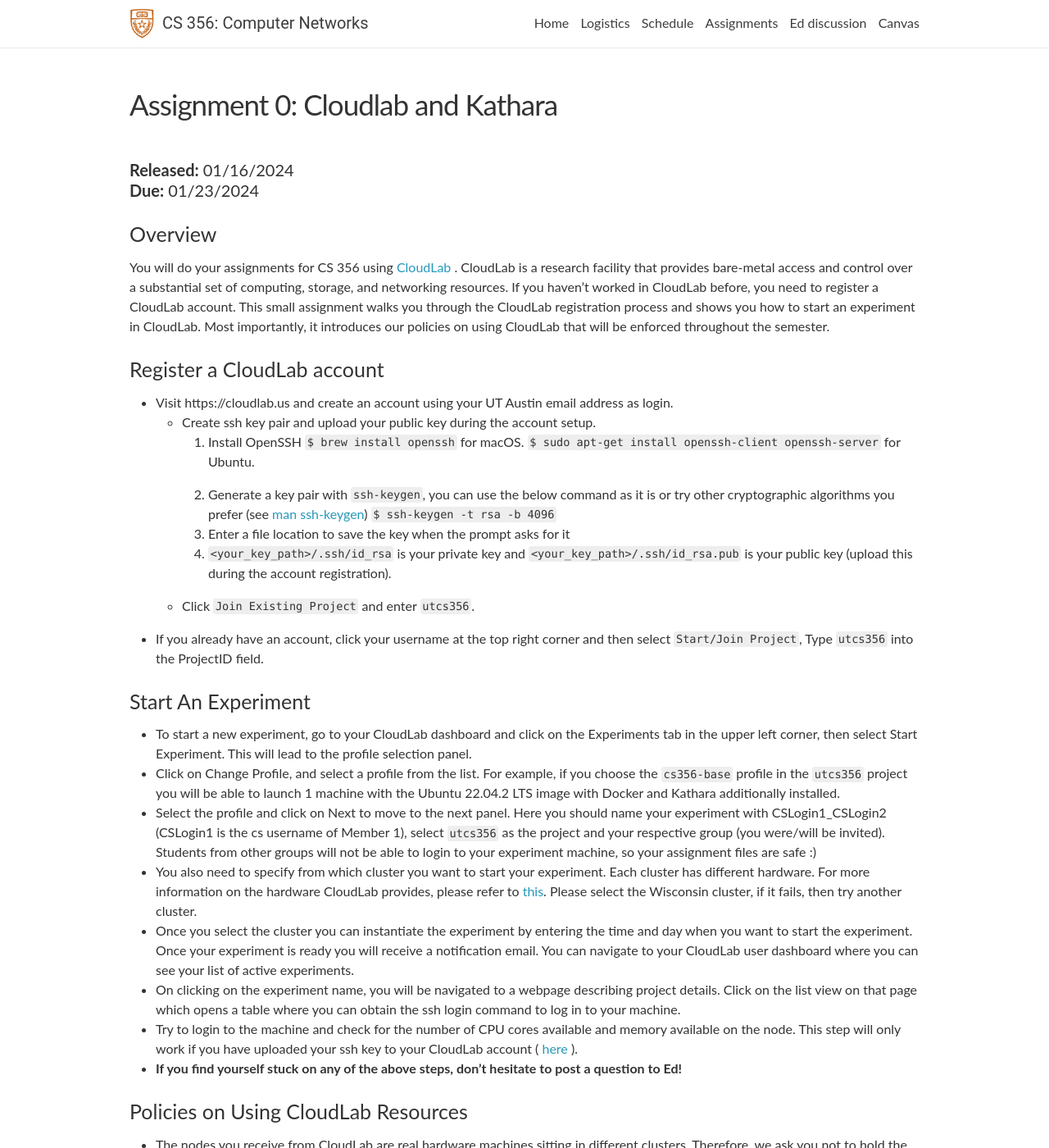
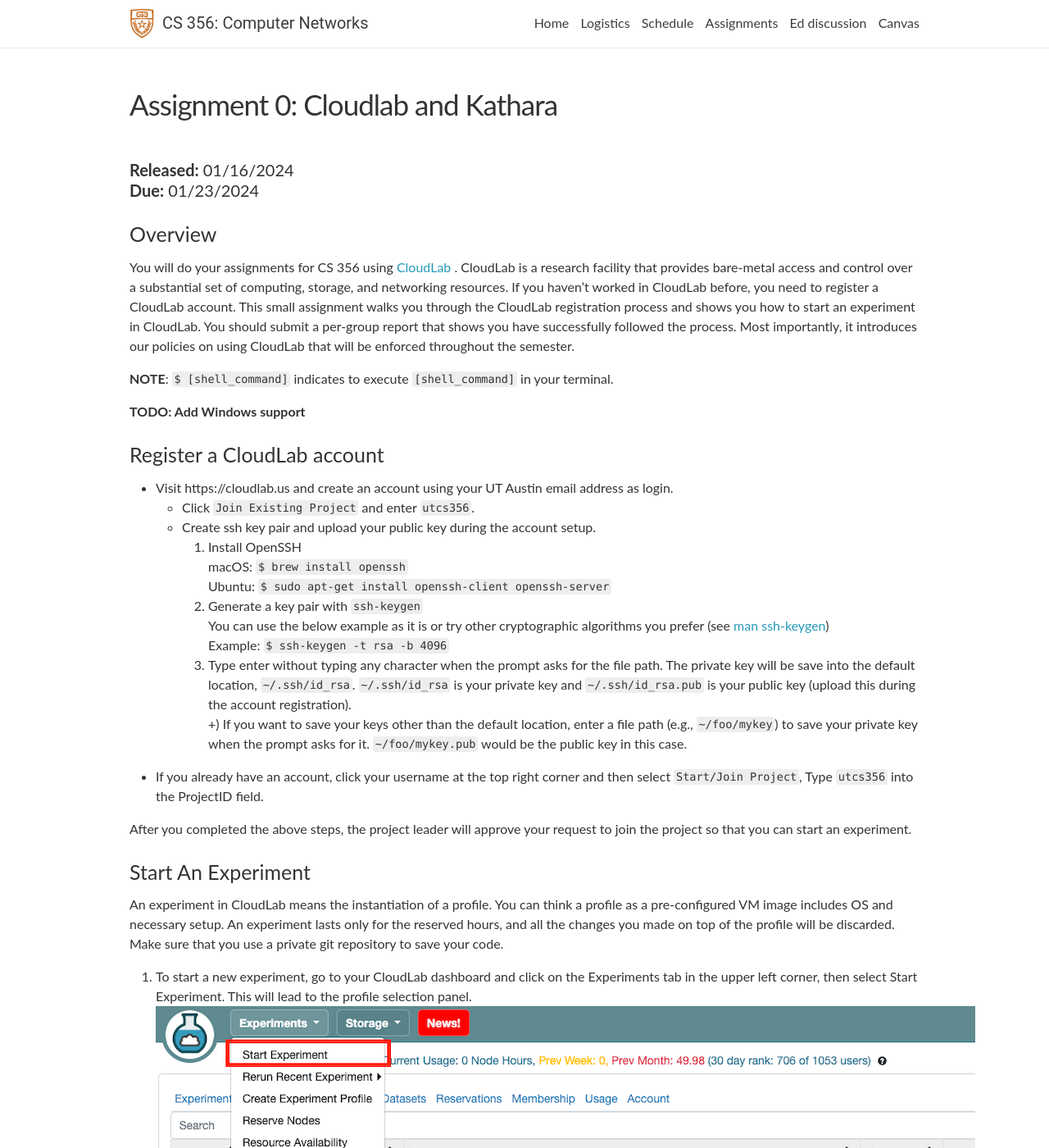
Before and after one commit to utcs356/sp25, a Jekyll site: the page built from _pages/0_cloulab_kathara.md, in a window 1280 px wide and 1400 px high. Shown: the whole window at 82% size. Built offline with Jekyll 4.4.1, drawn with Linux system fonts in a browser that asks for light colours; nearby versions of some CDN libraries; comment, search, counter and statistics services are not loaded; some of the changed text lies outside the part shown.

Commit message:
Update assignment0 and TA office hour

```diff
--- a/_data/staff.yml
+++ b/_data/staff.yml
@@ -10,6 +10,6 @@ TAs:
     - name: Jeongyoon Moon
       email: jeongyoonm@utexas.edu
       url:
-      office-hours: TBD
-      location:  GDC
+      office-hours: Mon, 3:00pm-4:00pm, </br>Fri, 3:00pm - 4:00pm
+      location:  GDC TBD
       image: staff/jeongyoon.jpg
--- a/_pages/0_cloulab_kathara.md
+++ b/_pages/0_cloulab_kathara.md
@@ -9,33 +9,69 @@ title: "Assignment 0: Cloudlab and Kathara"
 ### Overview
 You will do your assignments for CS 356 using  [CloudLab](http://cloudlab.us/) . CloudLab is a research facility that provides bare-metal access and control over a substantial set of computing, storage, and networking resources. If you haven’t worked in CloudLab before, you need to register a CloudLab account.
 This small assignment walks you through the CloudLab registration process and shows you how to start an experiment in CloudLab.
+You should submit a per-group report that shows you have successfully followed the process.
 Most importantly, it introduces our policies on using CloudLab that will be enforced throughout the semester.
 
+**NOTE**: `$ [shell_command]` indicates to execute `[shell_command]` in your terminal.
+
+**TODO: Add Windows support**
 
 ### Register a CloudLab account
 * Visit https://cloudlab.us and create an account using your UT Austin email address as login.
+	* Click `Join Existing Project` and enter `utcs356`.
 	* Create ssh key pair and upload your public key during the account setup.
-		1. Install OpenSSH
-		`$ brew install openssh` for macOS.
-		`$ sudo apt-get install openssh-client openssh-server` for Ubuntu.
-
-		2. Generate a key pair with `ssh-keygen`, you can use the below command as it is or try other cryptographic algorithms you prefer (see [man ssh-keygen](https://man7.org/linux/man-pages/man1/ssh-keygen.1.html))
-	`$ ssh-keygen -t rsa -b 4096`
-		3. Enter a file location to save the key when the prompt asks for it
-		4. `<your_key_path>/.ssh/id_rsa`  is your private key and `<your_key_path>/.ssh/id_rsa.pub` is your public key (upload this during the account registration).
-	* Click `Join Existing Project` and enter `utcs356`.
+		1. Install OpenSSH \\
+		macOS: `$ brew install openssh`\\
+		Ubuntu: `$ sudo apt-get install openssh-client openssh-server`
+		2. Generate a key pair with `ssh-keygen`\\
+		You can use the below example as it is or try other cryptographic algorithms you prefer (see [man ssh-keygen](https://man7.org/linux/man-pages/man1/ssh-keygen.1.html))
+		Example: `$ ssh-keygen -t rsa -b 4096`
+		3. Type enter without typing any character when the prompt asks for the file path. The private key will be save into the default location, `~/.ssh/id_rsa`. `~/.ssh/id_rsa` is your private key and `~/.ssh/id_rsa.pub` is your public key (upload this during the account registration).\\
+		+) If you want to save your keys other than the default location, enter a file path (e.g., `~/foo/mykey`) to save your private key when the prompt asks for it. `~/foo/mykey.pub` would be the public key in this case.
 
 * If you already have an account, click your username at the top right corner and then select  `Start/Join Project`, Type `utcs356` into the ProjectID field.
 
+After you completed the above steps, the project leader will approve your request to join the project so that you can start an experiment.
+
 ### Start An Experiment
-* To start a new experiment, go to your CloudLab dashboard and click on the Experiments tab in the upper left corner, then select Start Experiment. This will lead to the profile selection panel.
-* Click on Change Profile, and select a profile from the list. For example, if you choose the `cs356-base` profile in the `utcs356` project you will be able to launch 1 machine with the Ubuntu 22.04.2 LTS image with Docker and Kathara additionally installed.
-* Select the profile and click on Next to move to the next panel. Here you should name your experiment with CSLogin1_CSLogin2 (CSLogin1 is the cs username of Member 1), select `utcs356` as the project and your respective group (you were/will be invited). Students from other groups will not be able to login to your experiment machine, so your assignment files are safe :)
-* You also need to specify from which cluster you want to start your experiment. Each cluster has different hardware. For more information on the hardware CloudLab provides, please refer to  [this](http://docs.cloudlab.us/hardware.html). Please select the Wisconsin cluster, if it fails, then try another cluster.
-* Once you select the cluster you can instantiate the experiment by entering the time and day when you want to start the experiment. Once your experiment is ready you will receive a notification email. You can navigate to your CloudLab user dashboard where you can see your list of active experiments.
-* On clicking on the experiment name, you will be navigated to a webpage describing project details. Click on the list view on that page which opens a table where you can obtain the ssh login command to log in to your machine.
-* Try to login to the machine and check for the number of CPU cores available and memory available on the node. This step will only work if you have uploaded your ssh key to your CloudLab account ( [here](https://www.cloudlab.us/ssh-keys.php) ).
-* **If you find yourself stuck on any of the above steps, don’t hesitate to post a question to Ed!**
+An experiment in CloudLab means the instantiation of a profile. You can think a profile as a pre-configured VM image includes OS and necessary setup. An experiment lasts only for the reserved hours, and all the changes you made on top of the profile will be discarded. Make sure that you use a private git repository to save your code.
+
+1. To start a new experiment, go to your CloudLab dashboard and click on the Experiments tab in the upper left corner, then select Start Experiment. This will lead to the profile selection panel.
+![start_exp_step1](/assets/img/assignments/assignment0/start_exp_step1.png)
+2. Click on Change Profile.
+![start_exp_step2](/assets/img/assignments/assignment0/start_exp_step2.png)
+3. Select a profile from the list. Choose the `cs356-base` profile in the `utcs356` project. With this profile, you will be able to launch 1 machine with the Ubuntu 22.04.2 LTS image with Docker and Kathara additionally installed.
+![start_exp_step3](/assets/img/assignments/assignment0/start_exp_step3.png)
+4. Click on Next to move to the next panel (Parameterize).
+![start_exp_step4](/assets/img/assignments/assignment0/start_exp_step4.png)
+5. Click on Next to move to the next panel (Finalize). You don't need to parameterize an experiment unless explicitly mentioned.
+![start_exp_step5](/assets/img/assignments/assignment0/start_exp_step5.png)
+6. Here you should name your experiment with `CSLogin1-CSLogin2` (`CSLogin1` is the cs username of Member 1), select `utcs356` as the project and your respective group (you were/will be invited). You also need to specify from which cluster you want to start your experiment. Please select the Wisconsin cluster, if it fails, then try another cluster. Click on Next to move to the next panel (Schedule).
+![start_exp_step6](/assets/img/assignments/assignment0/start_exp_step6.png)
+7. Enter the desired experiment duration and the time/date when you want to start the experiment. If you want to start your experiment as soon as possible, skip the `Start on date/time` field. Once your experiment is ready you will receive a notification email.
+![start_exp_step7](/assets/img/assignments/assignment0/start_exp_step7.png)
+8. You can navigate to your CloudLab user dashboard where you can see your list of active experiments.On clicking on the experiment name, you will be navigated to a webpage describing project details.
+![start_exp_step8_1](/assets/img/assignments/assignment0/start_exp_step8_1.png)
+Click on the list view on that page which opens a table where you can obtain the ssh login command to log in to your machine.
+![start_exp_step8_2](/assets/img/assignments/assignment0/start_exp_step8_2.png)
+
+9. Try to login to the machine by executing the provided ssh command in your terminal. This step will only work if you have uploaded your ssh public key to your CloudLab account. Add your public key if you did not add it during the registration ([here](https://www.cloudlab.us/ssh-keys.php)).
+
+**If you find yourself stuck on any of the above steps, don’t hesitate to post a question to Ed!**
+
+### Tasks
+#### Check for the available resources
+Check for the number of CPU cores available and memory available on the node.
+**Report** the available resources in your report.
+#### Executing Kathara
+1. Xterm setup
+**TODO**
+2. Type basic commands on the Kathara node.
+**TODO**\\
+**Report** the results of the commands in your report.
+
+#### Deliverable
+Your report should be a pdf file named `assign0_groupX.pdf`, where `X` is your group number. Your report must include your group’s number, members, and their EIDs. Please submit one report per group.
 
 
 ### Policies on Using CloudLab Resources
```
Also changed, not shown: other parts of _pages/0_cloulab_kathara.md (+1 -0 lines), _pages/about.md (+1 -1 lines), assets/img/assignments/assignment0/start_exp_step1.png (added), assets/img/assignments/assignment0/start_exp_step2.png (added), assets/img/assignments/assignment0/start_exp_step3.png (added), assets/img/assignments/assignment0/start_exp_step4.png (added), assets/img/assignments/assignment0/start_exp_step5.png (added), assets/img/assignments/assignment0/start_exp_step6.png (added), assets/img/assignments/assignment0/start_exp_step7.png (added), assets/img/assignments/assignment0/start_exp_step8_1.png (added), assets/img/assignments/assignment0/start_exp_step8_2.png (added).
